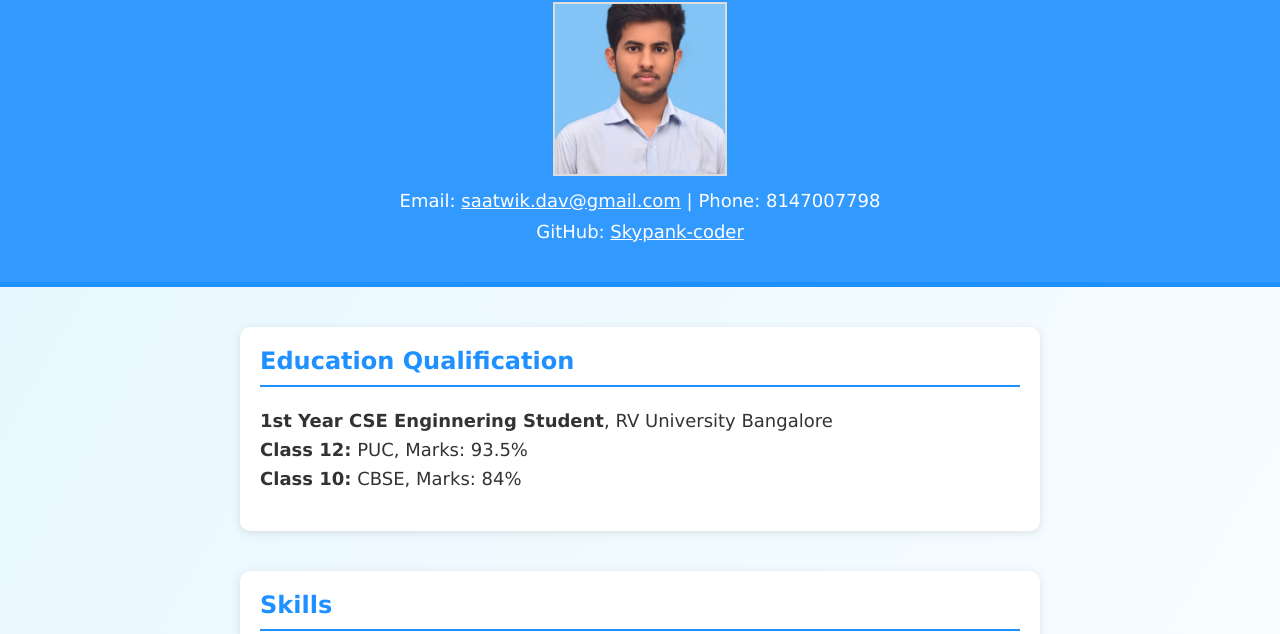
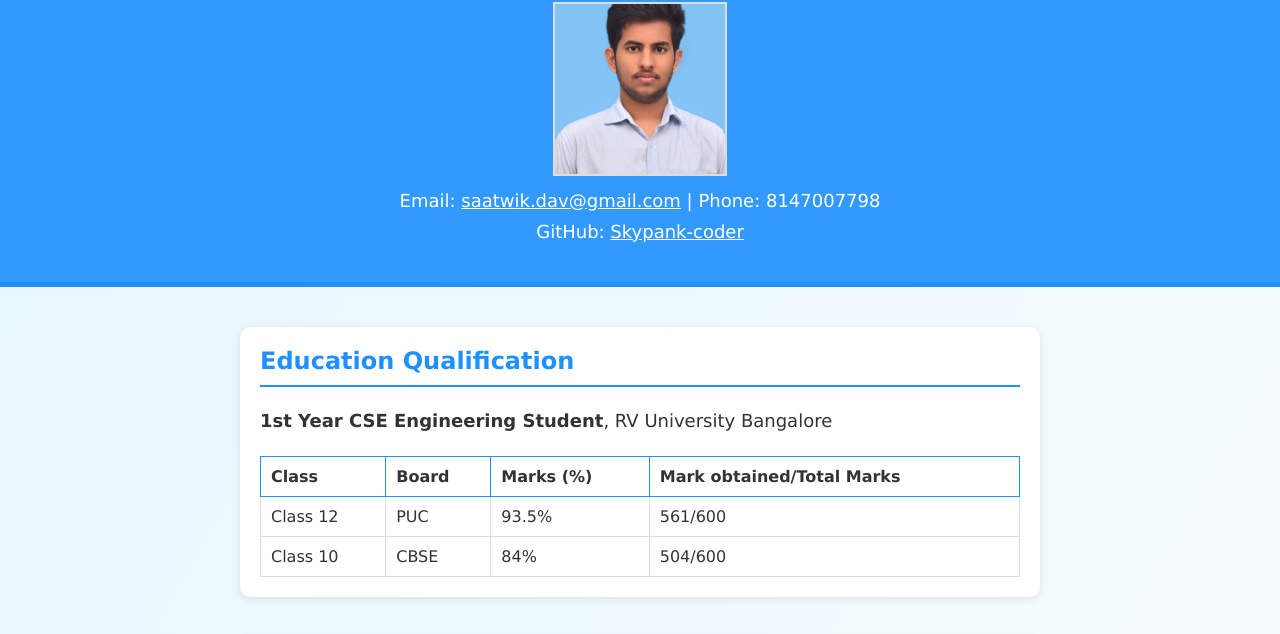
Before and after one commit to skypank-coder/Skyfullstack, a plain HTML site: page index.html in a window 1280 px wide. Shown: the part 105-739 px from the top of the page. Drawn offline with Linux system fonts and the light colour scheme.

Commit message:
Update index.html

```diff
--- a/index.html
+++ b/index.html
@@ -160,13 +160,39 @@
     <div class="container">
 
         <div class="section">
-            <h2>Education Qualification</h2>
-            <ul class="contact-info">
-                <li><strong>1st Year CSE Enginnering Student</strong>, RV University Bangalore</li>
-                <li><strong>Class 12:</strong> PUC, Marks: 93.5%</li>
-                <li><strong>Class 10:</strong> CBSE, Marks: 84%</li>
-            </ul>
-        </div>
+    <h2>Education Qualification</h2>
+    <ul class="contact-info">
+        <li><strong>1st Year CSE Engineering Student</strong>, RV University Bangalore</li>
+    </ul>
+    <table style="width: 100%; border-collapse: collapse; margin-top: 20px;">
+        <thead>
+            <tr>
+                <th style="border: 1px solid #1E90FF; padding: 10px; text-align: left;">Class</th>
+                <th style="border: 1px solid #1E90FF; padding: 10px; text-align: left;">Board</th>
+                <th style="border: 1px solid #1E90FF; padding: 10px; text-align: left;">Marks (%)</th>
+                <th style="border: 1px solid #1E90FF; padding: 10px; text-align: left;">Mark obtained/Total Marks</th>
+            </tr>
+        </thead>
+        <tbody>
+            <tr>
+                <td style="border: 1px solid #ddd; padding: 10px;">Class 12</td>
+                <td style="border: 1px solid #ddd; padding: 10px;">PUC</td>
+                <td style="border: 1px solid #ddd; padding: 10px;">93.5%</td>
+                <td style="border: 1px solid #ddd; padding: 10px;">561/600</td> <!-- Example Total Marks -->
+            </tr>
+            <tr>
+                <td style="border: 1px solid #ddd; padding: 10px;">Class 10</td>
+                <td style="border: 1px solid #ddd; padding: 10px;">CBSE</td>
+                <td style="border: 1px solid #ddd; padding: 10px;">84%</td>
+                <td style="border: 1px solid #ddd; padding: 10px;">504/600</td> <!-- Example Total Marks -->
+            </tr>
+        </tbody>
+    </table>
+</div>
+
+
+
+
 
         <div class="section">
             <h2>Skills</h2>
```
